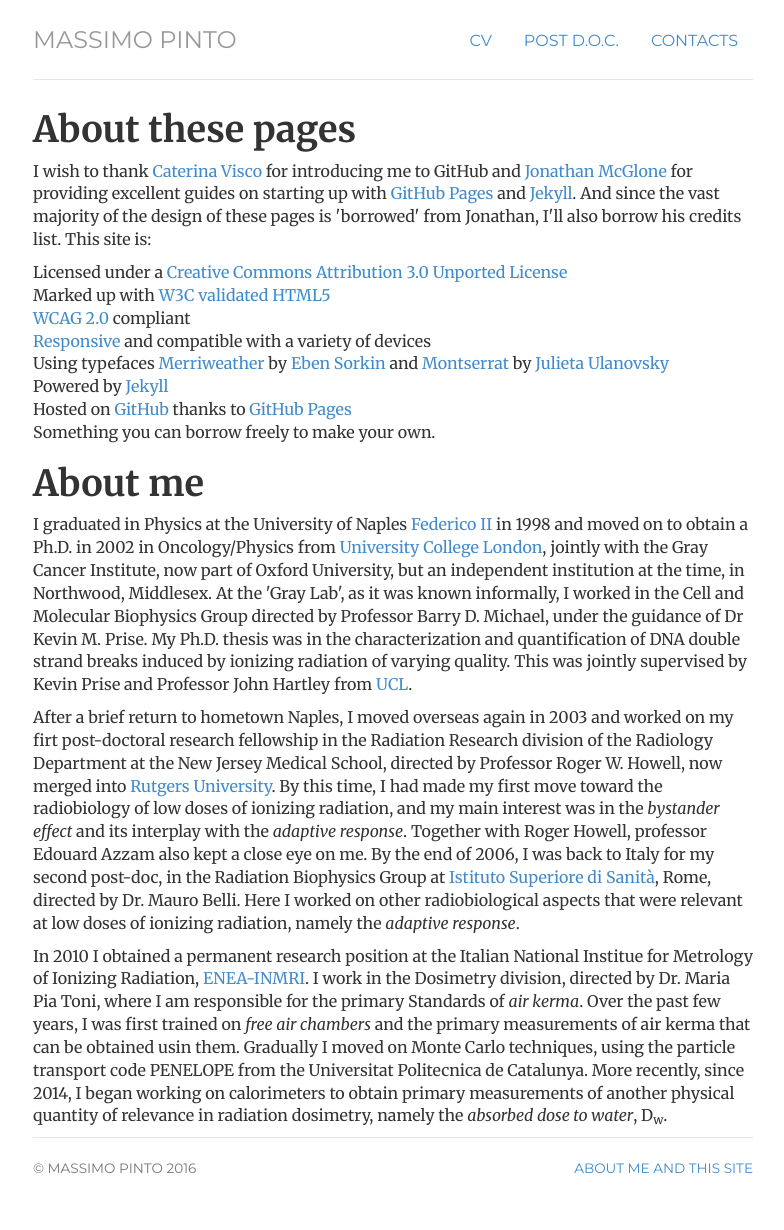
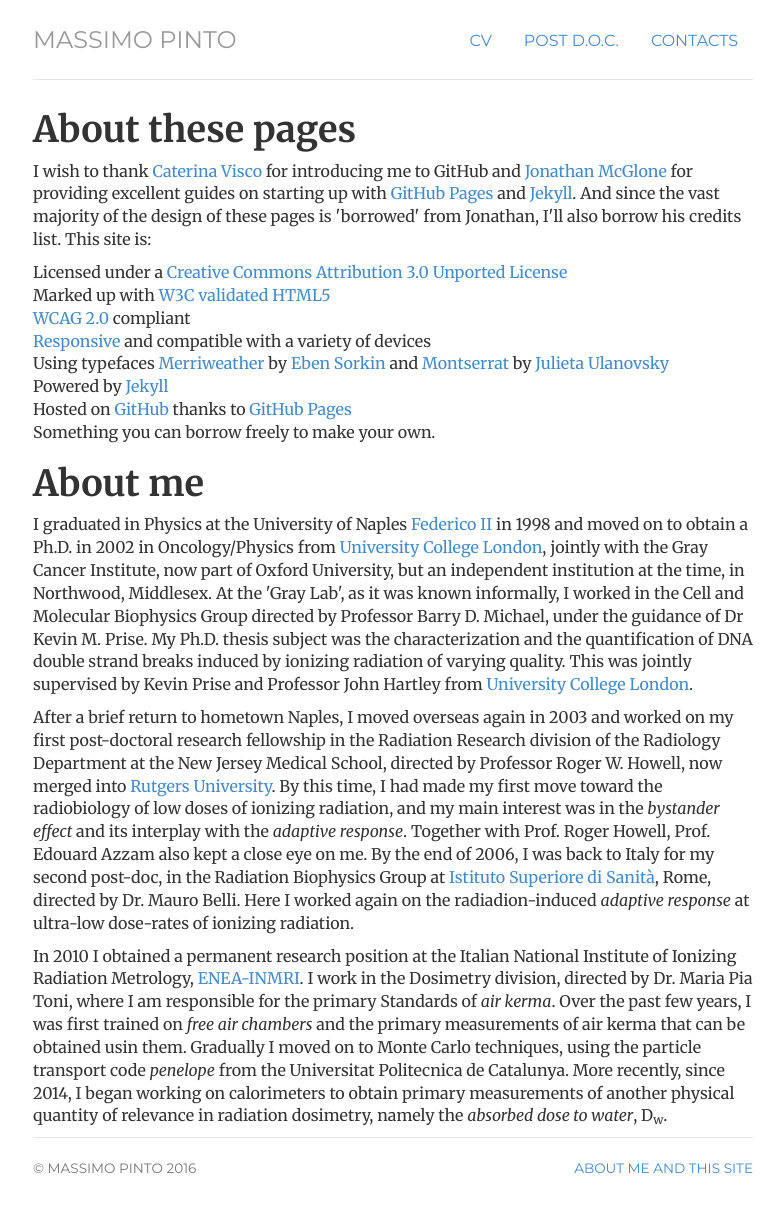
Before and after one commit to massimopinto/massimopinto.github.io, a Jekyll site: the page built from about/index.html, in a window 1280 px wide. Shown: the whole page, without its empty margins (247-1031 px from the left). Built offline with Jekyll 4.4.1, drawn with Linux system fonts in a browser that asks for light colours.

Commit message:
Corrected typos, updated info
Various typographic errors, and some simplifications.

```diff
--- a/about/index.html
+++ b/about/index.html
@@ -20,10 +20,10 @@ I wish to thank <a href="https://github.com/catevisco/catevisco.github.io">Cater
 </p>
   <h1>About me</h1>
 <p>
-I graduated in Physics at the University of Naples <a href="http://www.unina.it">Federico II</a> in 1998 and moved on to obtain a Ph.D. in 2002 in Oncology/Physics from <a href="http://www.ucl.ac.uk">University College London</a>, jointly with the Gray Cancer Institute, now part of Oxford University, but an independent institution at the time, in Northwood, Middlesex. At the 'Gray Lab', as it was known informally, I worked in the Cell and Molecular Biophysics Group directed by Professor Barry D. Michael, under the guidance of Dr Kevin M. Prise. My Ph.D. thesis was in the characterization and quantification of DNA double strand breaks induced by ionizing radiation of varying quality. This was jointly supervised by Kevin Prise and Professor John Hartley from <a href="http://www.ucl.ac.uk">UCL</a>. </p>
+I graduated in Physics at the University of Naples <a href="http://www.unina.it">Federico II</a> in 1998 and moved on to obtain a Ph.D. in 2002 in Oncology/Physics from <a href="http://www.ucl.ac.uk">University College London</a>, jointly with the Gray Cancer Institute, now part of Oxford University, but an independent institution at the time, in Northwood, Middlesex. At the 'Gray Lab', as it was known informally, I worked in the Cell and Molecular Biophysics Group directed by Professor Barry D. Michael, under the guidance of Dr Kevin M. Prise. My Ph.D. thesis subject was the characterization and the quantification of DNA double strand breaks induced by ionizing radiation of varying quality. This was jointly supervised by Kevin Prise and Professor John Hartley from <a href="http://www.ucl.ac.uk/cancer">University College London</a>. </p>
 <p>
-After a brief return to hometown Naples, I moved overseas again in 2003 and worked on my firt post-doctoral research fellowship in the Radiation Research division of the Radiology Department at the New Jersey Medical School, directed by Professor Roger W. Howell, now merged into <a href="http://www.rutgers.edu/">Rutgers University</a>. By this time, I had made my first move toward the radiobiology of low doses of ionizing radiation, and my main interest was in the <em>bystander effect</em> and its interplay with the <em>adaptive response</em>. Together with Roger Howell, professor Edouard Azzam also kept a close eye on me. By the end of 2006, I was back to Italy for my second post-doc, in the Radiation Biophysics Group at <a href="http://www.iss.it">Istituto Superiore di Sanità</a>, Rome, directed by Dr. Mauro Belli. Here I worked on other radiobiological aspects that were relevant at low doses of ionizing radiation, namely the <em>adaptive response</em>.</p>
+After a brief return to hometown Naples, I moved overseas again in 2003 and worked on my first post-doctoral research fellowship in the Radiation Research division of the Radiology Department at the New Jersey Medical School, directed by Professor Roger W. Howell, now merged into <a href="http://www.rutgers.edu/">Rutgers University</a>. By this time, I had made my first move toward the radiobiology of low doses of ionizing radiation, and my main interest was in the <em>bystander effect</em> and its interplay with the <em>adaptive response</em>. Together with Prof. Roger Howell, Prof. Edouard Azzam also kept a close eye on me. By the end of 2006, I was back to Italy for my second post-doc, in the Radiation Biophysics Group at <a href="http://www.iss.it">Istituto Superiore di Sanità</a>, Rome, directed by Dr. Mauro Belli. Here I worked again on the radiadion-induced <em>adaptive response</em> at ultra-low dose-rates of ionizing radiation.</p>
 <p>
-In 2010 I obtained a permanent research position at the Italian National Institue for Metrology of Ionizing Radiation, <a href="http://www.inmri.enea.it">ENEA-INMRI</a>. I work in the Dosimetry division, directed by Dr. Maria Pia Toni, where I am responsible for the primary Standards of <em>air kerma</em>. Over the past few years, I was first trained on <em>free air chambers</em> and the primary measurements of air kerma that can be obtained usin them. Gradually I moved on Monte Carlo techniques, using the particle transport code PENELOPE from the Universitat Politecnica de Catalunya.  More recently, since 2014, I began working on calorimeters to obtain primary measurements of another physical quantity of relevance in radiation dosimetry, namely the <em>absorbed dose to water</em>, D<sub>w</sub>. </p>
+In 2010 I obtained a permanent research position at the Italian National Institute of Ionizing Radiation Metrology, <a href="http://www.inmri.enea.it">ENEA-INMRI</a>. I work in the Dosimetry division, directed by Dr. Maria Pia Toni, where I am responsible for the primary Standards of <em>air kerma</em>. Over the past few years, I was first trained on <em>free air chambers</em> and the primary measurements of air kerma that can be obtained usin them. Gradually I moved on to Monte Carlo techniques, using the particle transport code <em>penelope</em> from the Universitat Politecnica de Catalunya.  More recently, since 2014, I began working on calorimeters to obtain primary measurements of another physical quantity of relevance in radiation dosimetry, namely the <em>absorbed dose to water</em>, D<sub>w</sub>. </p>
 
 </div><!-- /.blurb -->
--- a/blog/index.html
+++ b/blog/index.html
@@ -1,15 +1,15 @@
 ---
 layout: default
-title: Il Blog PostD.O.C.
+title: Il Blog Post D.O.C.
 ---
 	<h1>{{ page.title }}</h1>
 
 <p>
-	Questi blog <em>post</em> erano orginariamente pubblicati sulla rivista di scienza <a href="http://www.galileonet.it">Galileo</a> tra il 2008 ed il 2010, in una rubrica chiamata <em>Post DOC</em> in cui ero ospitato come blogger. Dopo una rivisitazione del portale della rivista, che incluse anche la trasformazione blog come strumento di comunicazione, la redazione di Galileo ha gentilmente concesso il permesso di ri-pubblicare l'intera collezione delle pagine che erano pubblicate su <em>PostD.O.C.</em>. Il copyright di questo materiale è di proprietà di Galileo Servizi Editoriali.
+	Questi blog <em>post</em> erano orginariamente pubblicati sulla rivista di scienza <a href="http://www.galileonet.it">Galileo</a> tra il 2008 ed il 2010, in una rubrica chiamata <em>Post D.O.C.</em> in cui ero ospitato come blogger. Dopo una rivisitazione del portale della rivista, che incluse anche la trasformazione del blog come strumento di comunicazione, la redazione di Galileo ha gentilmente concesso il permesso di ri-pubblicare l'intera collezione delle pagine che erano pubblicate su <em>Post D.O.C.</em>. Il copyright di questo materiale è di proprietà di Galileo Servizi Editoriali.
 </p>
 
 <p>
-	These blog posts were originally published on the <a href="http://www.galileonet.it">Galileo</a>  Science Magazine between 2008 and 2010, on the <em>Post DOC</em> page where I was hosted as a blogger. Galileo kindly agreed on re-publishing the entire collection of the <em>PostD.O.C.</em> blog here, after their publication platform was renovated and their blog was reinvented. Galileo Servizi Editoriali retains the copyright on this collection.
+	These blog posts were originally published on the <a href="http://www.galileonet.it">Galileo</a>  science magazine between 2008 and 2010, on the <em>Post D.O.C.</em> page where I was hosted as a blogger. Galileo kindly agreed on re-publishing the entire collection of the <em>PostD.O.C.</em> blog here, after their publication platform was renovated and their blog was reinvented. Galileo Servizi Editoriali retains the copyright on this collection.
 </p>
 
 <hr>
--- a/cv/index.html
+++ b/cv/index.html
@@ -24,7 +24,7 @@ description: Current CV for Massimo Pinto, a Research Scientist living in Rome,
 				</address>
 				</div>
 
-				<p> Research Scientist in <em>radiation dosimetry</em>, working on the Italian National Standards of <em>air kerma</em> in the Dosimetry division of the Institute. Also interested in Monte Carlo computation in radiation dosimetry, and in laboratory instruments control using Visual C-based programs.</p>
+				<p> Research Scientist in <em>radiation dosimetry</em>, working on the Italian National Standards of <em>air kerma</em> in the Dosimetry division of the Institute. Also interested in Monte Carlo computation in radiation dosimetry, and in laboratory instruments control using Visual C++ based programs.</p>
 
 				<h2>Degrees</h2>
 				<p><strong><abbr title="Philosophiae Doctor">Ph.D.</abbr> in Oncology/Physics, University College London, London, UK, 2002</strong><br>
--- a/index.html
+++ b/index.html
@@ -14,8 +14,8 @@ description: Massimo Pinto is a Research Scientist, bicyle commuter and mountain
 	</div>
 	<div itemscope itemtype="http://data-vocabulary.org/Person" class="col-sm-8">
 	<p class="lead">Hi, my name is <span itemprop="name">Massimo Pinto</span> and I am a research scientist working in the field of radiation dosimetry.</p>
-	<p>I see myself as an experimental <span itemprop="title">physicist</span>, but nowadays even experimental physics won't go too far unless one does some computer simulations and programming. I live in <span itemprop="address" itemscope
-    itemtype="http://data-vocabulary.org/Address"> <span itemprop="locality">Rome</span>, <span itemprop="region">Italy</span></span> and I work at the  <span itemprop="affiliation">the <a href="http://www.inmri.enea.it">Italian National Institute for Metrology of Ionizing Radiation</a></span>.</p>
+	<p>I see myself as an experimental <span itemprop="title">physicist</span>, but nowadays even experimental physics won't go that far unless supported by computation and its assiociated coding. I live in <span itemprop="address" itemscope
+    itemtype="http://data-vocabulary.org/Address"> <span itemprop="locality">Rome</span>, <span itemprop="region">Italy</span></span> and I work at the  <span itemprop="affiliation">the <a href="http://www.inmri.enea.it">Italian National Institute of Ionizing Radiation Metrology</a></span>.</p>
 		<p>I am also into <a href="https://strava.com/athletes/3800623">leisure cycling</a>, be this for commuting or for going around with friends on a mountain bike in the many woods that surround the <span itemprop="locality">Rome</span> region. I am a regular listener of (national public) radio programmes, which is making me feel like I belong to another era, sometimes.</p>
 		<p>And I am curious about the web and the publication opportunities that it provides. I have been a podcaster for several years, and a blogger for many more, publishing on free blogs such as <a href="https://fisiciaroundtheworld.wordpress.com">Fisici per il mondo</a> or hosted on the Italian science magazine <a href="http://www.galileonet.it">Galileo</a>  (now reproduced <a href="/blog">here</a>), or on the <em>Nature Network</em>, with <a href="http://www.scilogs.com/science_in_the_bel_paese/">Science in the Belpaese</a>, now hosted on <a href="http://www.scilogs.com">SciLogs</a>. In fact, blogging and podcasting landed my on the <a href="http://www.nature.com/nature/index.html">Nature</a> Journal a couple of times, while this hasn't happened for my research yet 8-).</p>
 	</div>
```
